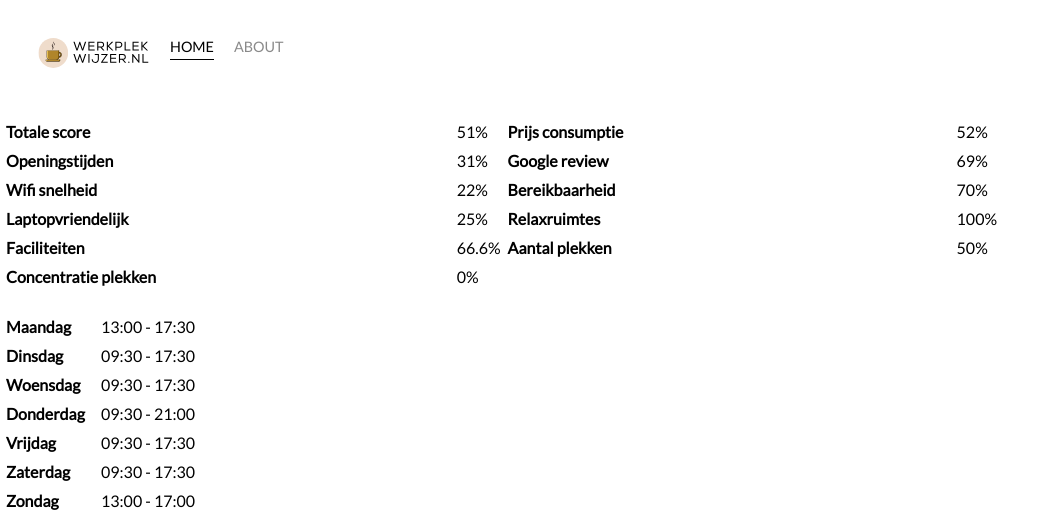
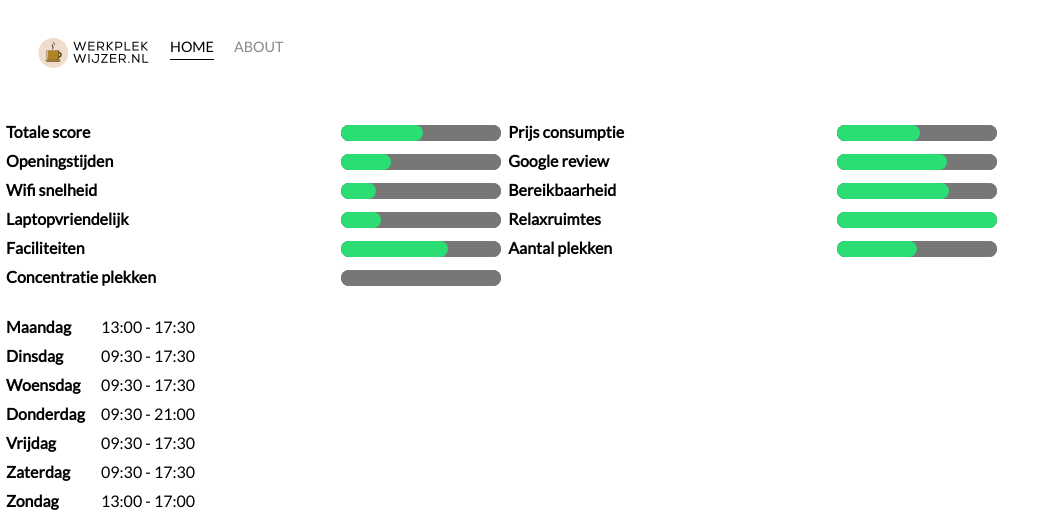
Before and after one commit to michiel015/studyplaces, a Flask app: a page that uses templates/modal.html in a window 1280 px wide. Shown: the top 530 px of the page, without its empty margins (0-1054 px from the left). Run offline with Flask 2, Linux system fonts and the light colour scheme; data comes from the database, SQL or seed files in the repository; lists and menus that the app fills with data are empty.

Commit message:
Added progress bars to modal table & location page. Added logo to about page & made the logo clickable to homepage

```diff
--- a/templates/about.html
+++ b/templates/about.html
@@ -11,6 +11,11 @@
     <div class="container">
         <div class="nav-wrapper">
             <div class="top-left">
+                <div class="logo">
+                        <a href="{{ url_for('home') }}">
+                        <img src="{{ url_for('static', filename='img/werkplekwijzermini.svg') }}" />
+                    </a>
+                    </div>
                 <div class="navbar-link">
                     <a href="{{ url_for('home') }}">Home</a>
                 </div>
--- a/templates/home_base.html
+++ b/templates/home_base.html
@@ -13,7 +13,9 @@
         <div class="nav-wrapper">
             <div class="top-left">
                                     <div class="logo">
+                        <a href="{{ url_for('home') }}">
                         <img src="{{ url_for('static', filename='img/werkplekwijzermini.svg') }}" />
+                    </a>
                     </div>
                 <div class="navbar-link active-nav-link">
                     <a href="{{ url_for('home') }}">Home</a>
--- a/templates/modal.html
+++ b/templates/modal.html
@@ -18,27 +18,27 @@
               <thead>
                 <tr>
                     <th>{{column_names[2]}}</th>
-                    <td>{{ data[0][14] }}%</td>
+                    <td><progress id="progress-bar"  value="{{ data[0][14] }}" max="100"></progress></td>
                     <th>{{column_names[3]}}</th>
-                    <td>{{ data[0][15] }}%</td></tr>
+                    <td><progress id="progress-bar"  value="{{ data[0][15] }}" max="100"></progress></td></tr>
                     <tr><th>{{column_names[4]}}</th>
-                    <td>{{ data[0][16] }}%</td>
+                    <td><progress id="progress-bar"  value="{{ data[0][16] }}" max="100"></progress></td>
                     <th>{{column_names[5]}}</th>
-                    <td>{{ data[0][17] }}%</td></tr>
+                    <td><progress id="progress-bar"  value="{{ data[0][17] }}" max="100"></progress></td></tr>
                     <tr><th>{{column_names[6]}}</th>
-                    <td>{{ data[0][18] }}%</td>
+                    <td><progress id="progress-bar"  value="{{ data[0][18] }}" max="100"></progress></td>
                     <th>{{column_names[8]}}</th>
-                    <td>{{ data[0][19] }}%</td></tr>
+                    <td><progress id="progress-bar"  value="{{ data[0][19] }}" max="100"></progress></td></tr>
                     <tr><th>{{column_names[9]}}</th>
-                    <td>{{ data[0][20] }}%</td>
+                    <td><progress id="progress-bar"  value="{{ data[0][20] }}" max="100"></progress></td>
                     <th>{{column_names[10]}}</th>
-                    <td>{{ data[0][21] }}%</td></tr>
+                    <td><progress id="progress-bar"  value="{{ data[0][21] }}" max="100"></progress></td></tr>
                     <tr><th>{{column_names[11]}}</th>
-                    <td>{{ data[0][22] }}%</td>
+                    <td><progress id="progress-bar"  value="{{ data[0][22] }}" max="100"></progress></td>
                     <th>{{column_names[12]}}</th>
-                    <td>{{ data[0][23] }}%</td></tr>
+                    <td><progress id="progress-bar"  value="{{ data[0][23] }}" max="100"></progress></td></tr>
                     <tr><th>{{column_names[13]}}</th>
-                    <td>{{ data[0][24] }}%</td>
+                    <td><progress id="progress-bar"  value="{{ data[0][24] }}" max="100"></progress></td>
                 </tr>
               </thead>
             </table>
```
Also changed, not shown: templates/home.html (+12 -12 lines).
